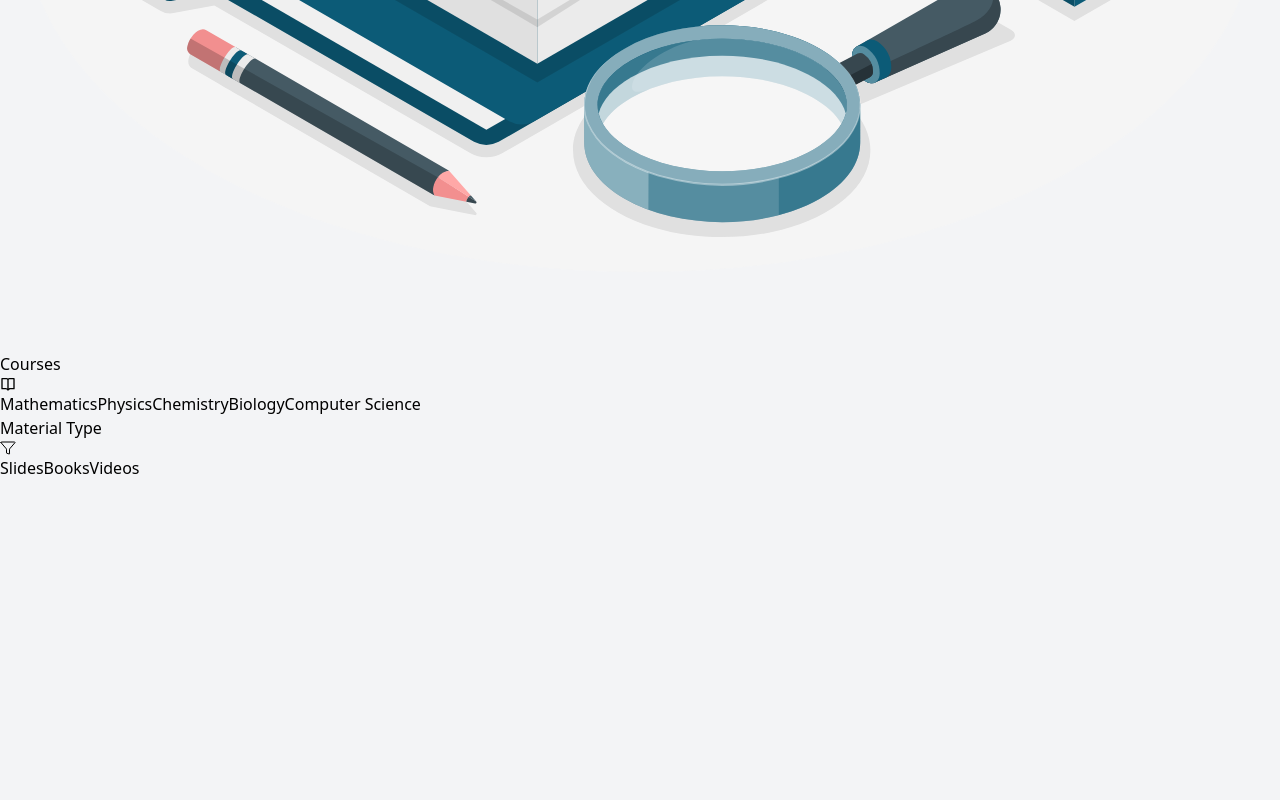
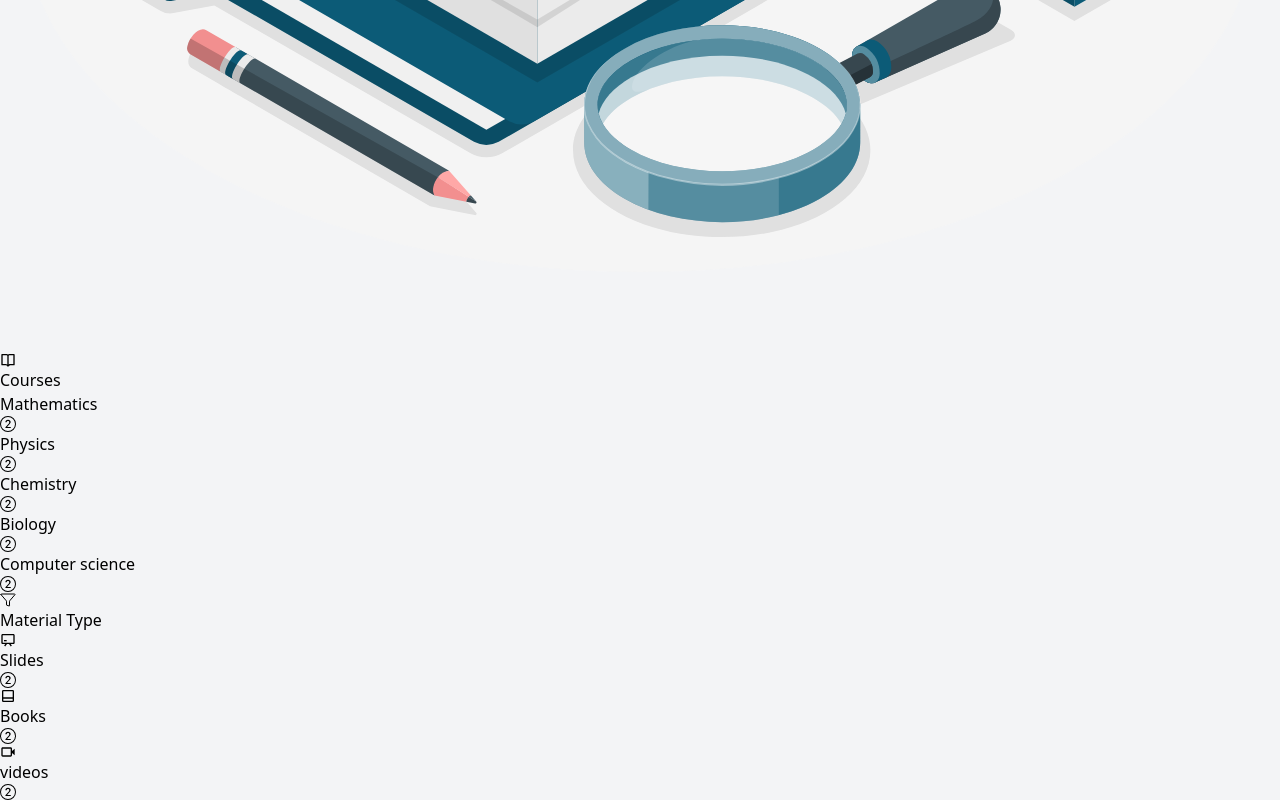
Before and after one commit to BSC-04-20/EduconnectFrontend, a React (Vite) app: page /student/resources in a window 1280 px wide. Shown: the part 1296-2096 px from the top of the page. Before the commit the page ends 1776 px from the top, so only its background shows below. Built offline with nearby package versions, Linux system fonts and the light colour scheme.

Commit message:
modified learningMaterials

```diff
--- a/src/components/Student/resources/CoursesMaterialType.jsx
+++ b/src/components/Student/resources/CoursesMaterialType.jsx
@@ -15,15 +15,38 @@ export default function LearningMaterials(){
               <div className="bg-white place-content-start  h-[60vh] w-[80%] rounded-lg ">
               <div className="flex flex-col px-5">
 
+                <div className="flex py-1">
+                <BiBookOpen className="text-sky-900 size-[1.5rem]"  />
+                <h1 className="font-semibold text-sky-900 px-2"> Courses</h1>
+                </div>
 
-                    <h1 className="font-semibold text-sky-900"> Courses
-                     <BiBookOpen className="text-sky-900 size-[1.5rem]"  />
-                     </h1>
-                    <span className=" ">Mathematics</span>
-                    <span className=" ">Physics</span>
-                    <span className=" ">Chemistry</span>
-                    <span className=" ">Biology</span>
-                    <span className=" ">Computer Science</span>
+                <div className="flex py-1">
+                <p className=" px-2">Mathematics</p>
+                <Bs2Circle className="text-[#6B7280] mx-10 size-[1.5rem]"  />
+                </div>
+
+
+                <div className="flex py-1">
+                <p className=" px-2">Physics</p>
+                <Bs2Circle className="text-[#6B7280] mx-10 size-[1.5rem]"  />
+                </div>
+
+                <div className="flex py-1">
+                <p className=" px-2">Chemistry</p>
+                <Bs2Circle className="text-[#6B7280] mx-10 size-[1.5rem]"  />
+                </div>
+
+                <div className="flex py-1">
+                <p className=" px-2">Biology</p>
+                <Bs2Circle className="text-[#6B7280] mx-10 size-[1.5rem]"  />
+                </div>
+
+
+                <div className="flex py-1">
+                <p className=" px-2">Computer science</p>
+                <Bs2Circle className="text-[#6B7280] mx-10 size-[1.5rem]"  />
+                </div>
+
 
                 </div>
 
@@ -31,12 +54,33 @@ export default function LearningMaterials(){
 
               <div className="bg-white place-content-start  h-[35vh] w-[80%] rounded-lg  ">
               <div className="flex flex-col px-5">
-                    <h1 className="font-semibold text-sky-900"> Material Type
+
+                 <div className="flex py-2">
                     <IoFunnelOutline className="text-sky-900 size-[1.5rem]"  />
-                     </h1>
-                    <span className=" ">Slides</span>
-                    <span className=" ">Books</span>
-                    <span className=" ">Videos</span>
+                     <h1 className="font-semibold text-sky-900 px-2 "> Material Type </h1>
+                 </div>
+
+
+                 <div className="flex py-1">
+                    <BiChalkboard className="text-slate-900 size-[1.5rem]"/>
+                    <p className="px-2">Slides</p>
+                    <Bs2Circle className="text-[#6B7280] mx-10 size-[1.5rem]"  />
+                </div>
+
+
+                        <div className="flex py-1">
+                           <BiDockBottom className="text-slate-900 size-[1.5rem]"/>
+                           <p className="px-2"> Books</p>
+                           <Bs2Circle className="text-[#6B7280] mx-10 size-[1.5rem]"  />
+                        </div>
+
+                    <div className="flex py-1">
+                        <BiVideo className="text-slate-900 size-[1.5rem]"/>
+                        <p className="px-2"> videos</p>
+                        <Bs2Circle className="text-[#6B7280] mx-10 size-[1.5rem]"  />
+
+                    </div>
+
                 </div>
 
               </div>
--- a/src/config/routes.jsx
+++ b/src/config/routes.jsx
@@ -11,7 +11,7 @@ import StudentSideBar from "../components/Student/SideBar";
 const routes = createBrowserRouter([
     {
         path:"/",
-        element:<LectureDashboard/>
+        element:<StudentDashboard/>
     },
     {
         path:"/events",
```
